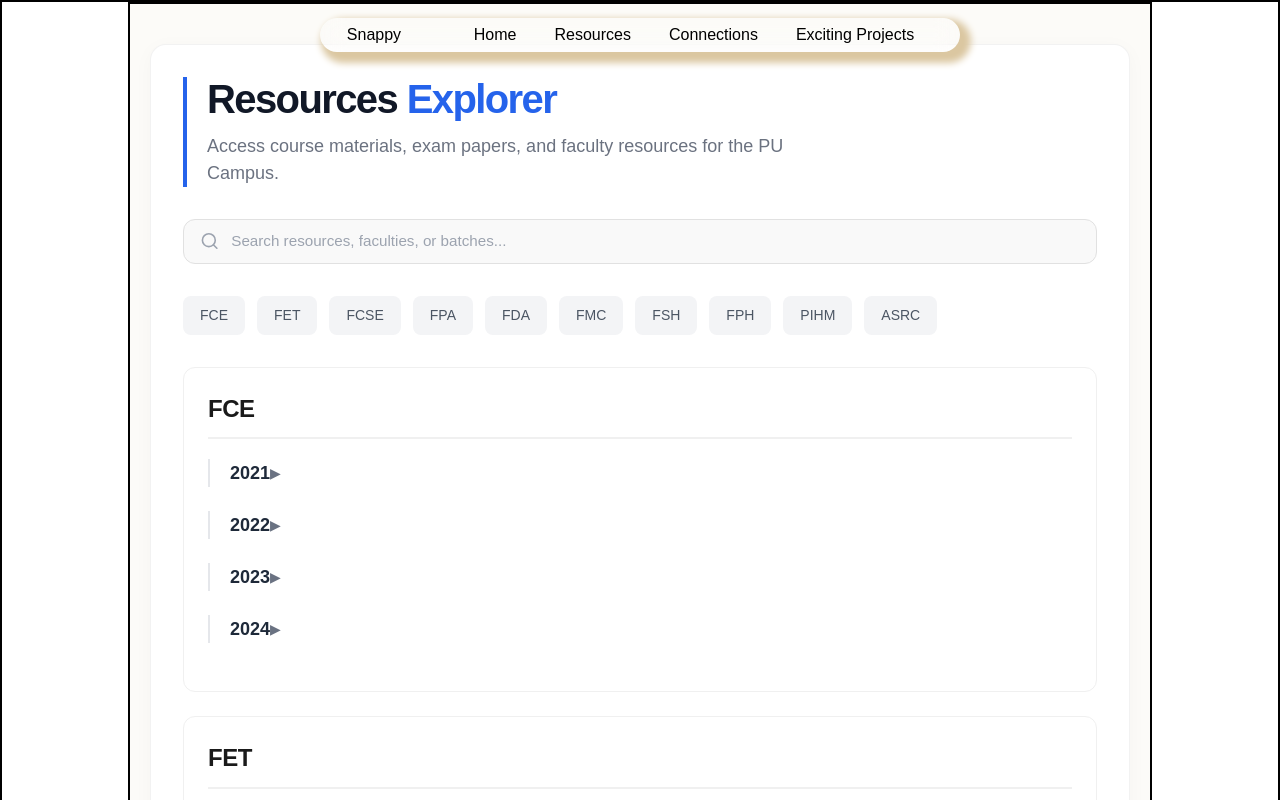
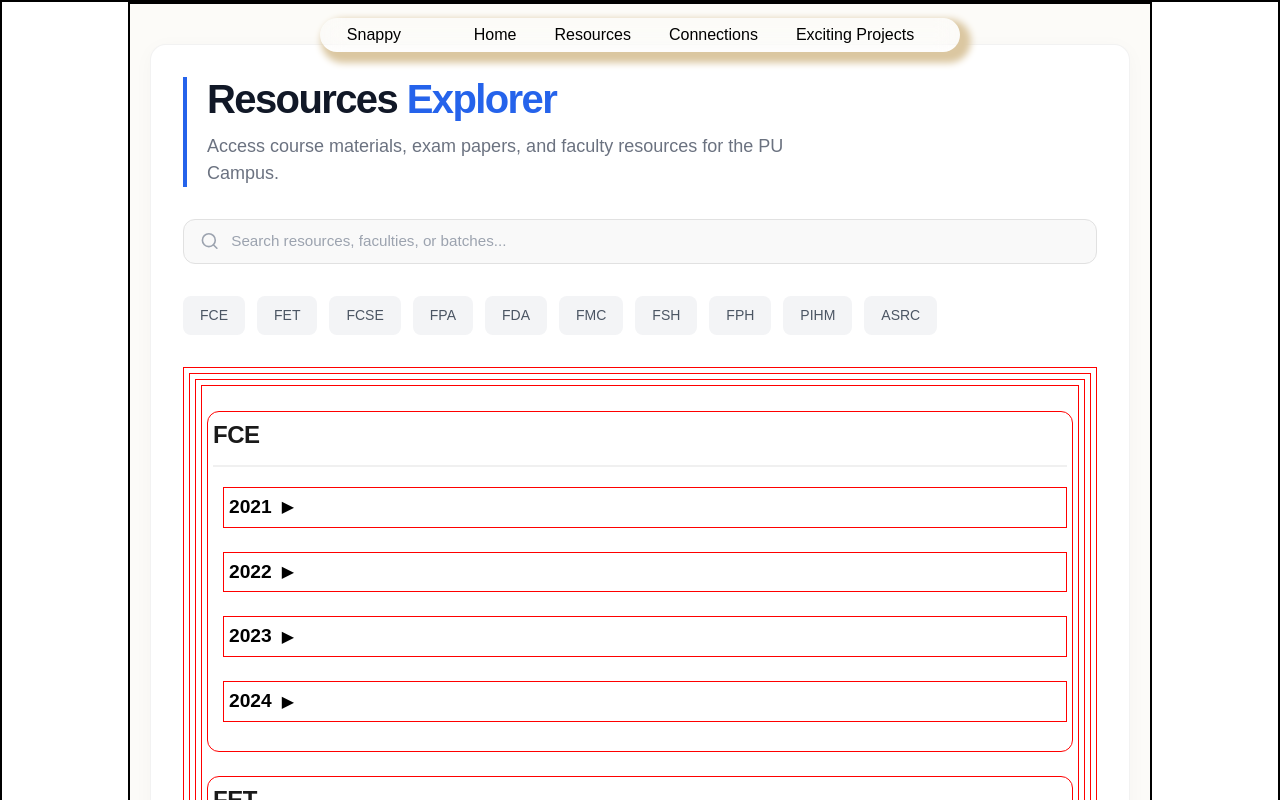
Before and after one commit to nayaknishant656/snappy-poornima, a Next.js app: page /resources in a window 1280 px wide. Shown: the top 800 px of the page. Built offline with nearby package versions, Linux system fonts and the light colour scheme.

Commit message:
Refactor resource list UI styling and add new navigation links to the header.

```diff
--- /dev/null
+++ b/components/feature/resoruces/ui/resourceslist.css
@@ -0,0 +1,15 @@
+.thread_main-parent {
+    height: 65px;
+    border-left: solid 3px #000000cc;
+    border-left-radius: 2px;
+    bottom: -12px;
+    left: -37px;
+    border-bottom: 10px 10px 10px 10pxblack;
+    border-right: none;
+    border-radius: 0px 8px 1px 13px;
+    border-radius: 0px 3px 1px 41px;
+    border-bottom: solid 2px #000000;
+    width: 44px;
+    /* border: solid red 1px; */
+    position: relative;
+}
--- a/components/feature/resoruces/ui/resourceslist.jsx
+++ b/components/feature/resoruces/ui/resourceslist.jsx
@@ -3,7 +3,7 @@
 import React, { useState } from 'react'
 import resourcesData from '../data/resourcesData.json'
 import { useSearchParams } from 'next/navigation'
-
+import './resourceslist.css'
 export default function ResourcesList() {
   const searchParams = useSearchParams()
   const selectedFaculty = searchParams.get('faculty')
@@ -21,50 +21,60 @@ export default function ResourcesList() {
     ? resourcesData.filter(item => item.faculty === selectedFaculty)
     : resourcesData
 
+  // Foundational style object for reuse
+  const foundationalStyle = {
+    border: 'solid red 1px',
+    padding: '5px'
+  };
+
   return (
-    <div className="resources-list-container p-4">
+    <div className='grandparent_resources_list' style={foundationalStyle}>
+      <div className='parent_resources_list' style={foundationalStyle}>
+        <div className='grandpparent_resources_list_content' style={foundationalStyle}>
+          <div className='parent_resources_list_content' style={foundationalStyle}>
+            <div className="resources-list-container">
               {filteredData.map((facultyData, index) => (
-        <div key={index} className="faculty-section mb-6">
-          <h2 className="text-xl font-bold mb-2">{facultyData.faculty}</h2>
+                <div key={index} className="faculty-section" style={foundationalStyle}>
+                  <h2 style={{ fontSize: '1.5rem', fontWeight: 'bold' }}>{facultyData.faculty}</h2>
                   {facultyData.batches.map((batch, batchIndex) => {
                     const isExpanded = expandedBatches[`${index}-${batchIndex}`];
                     return (
-              <div key={batchIndex} className="batch-section ml-4 mb-6">
+                      <div key={batchIndex} className="batch-section" style={{ ...foundationalStyle, marginLeft: '10px', marginTop: '10px' }}>
                         <div
-                  className="flex items-center cursor-pointer mb-4"
+                          className="batch-header"
+                          style={{ cursor: 'pointer', display: 'flex', alignItems: 'center' }}
                           onClick={() => toggleBatch(index, batchIndex)}
                         >
-                  <h3 className="text-lg font-bold text-gray-800 select-none">
-                    {batch.batchYear}
-                  </h3>
-                  <span className="ml-2 text-gray-500 text-sm">
+                          <h3 style={{ fontSize: '1.2rem', fontWeight: 'bold' }}>{batch.batchYear}</h3>
+                          <span style={{ marginLeft: '10px' }}>
                             {isExpanded ? '▼' : '▶'}
                           </span>
                         </div>
 
                         {isExpanded && batch.academicYears.map((yearData, yearIndex) => (
-                  <div key={yearIndex} className="year-section ml-4 mb-4">
-                    <h4 className="text-md font-semibold text-gray-700">{yearData.year}</h4>
+                          <div key={yearIndex} className="year-section" style={{ ...foundationalStyle, marginLeft: '10px', marginTop: '10px' }}>
+                            <h4 style={{ fontWeight: '600' }}>{yearData.year}</h4>
                             {yearData.semesters.map((semesterData, semIndex) => (
-                      <div key={semIndex} className="semester-section ml-4 mb-2">
-                        <h5 className="font-medium text-gray-600">{semesterData.semester}</h5>
-                        <div className="exams-grid grid grid-cols-1 md:grid-cols-2 gap-4 ml-4 mt-2">
+                              <><div key={semIndex} className="semester-section" style={{ ...foundationalStyle, marginLeft: '10px', marginTop: '10px' }}>
+                                <div className='thread_main-parent'></div><h5 style={{ fontWeight: '500' }}>{semesterData.semester}</h5>
+                                <div className="exams-grid" style={{ display: 'flex', flexDirection: 'column', gap: '5px', marginTop: '10px' }}>
                                   {semesterData.exams.map((exam, examIndex) => (
-                            <div key={examIndex} className="exam-card">
-                              <h6 className="font-bold text-sm text-blue-600">{exam.type}</h6>
-                              <ul className="list-disc pl-4 mt-1">
+                                    <div key={examIndex} className="exam-card" style={foundationalStyle}>
+                                      <h6 style={{ fontWeight: 'bold', color: 'blue' }}>{exam.type}</h6>
+                                      <ul style={{ paddingLeft: '20px', listStyleType: 'disc' }}>
                                         {exam.items.length > 0 ? (
                                           exam.items.map((item, itemIndex) => (
-                                    <li key={itemIndex} className="text-sm text-gray-600">{item}</li>
+                                            <li key={itemIndex}>{item}</li>
                                           ))
                                         ) : (
-                                  <li className="text-sm text-gray-400 italic">No resources</li>
+                                          <li style={{ color: '#999', fontStyle: 'italic' }}>No resources</li>
                                         )}
                                       </ul>
                                     </div>
                                   ))}
                                 </div>
                               </div>
+                              </>
                             ))}
                           </div>
                         ))}
@@ -74,5 +84,9 @@ export default function ResourcesList() {
                 </div>
               ))}
             </div>
+          </div>
+        </div>
+      </div>
+    </div>
   )
 }
```
Also changed, not shown: components/feature/resoruces/resources.css (+9 -0 lines). Lines whose indentation alone changed are shown as unchanged.
